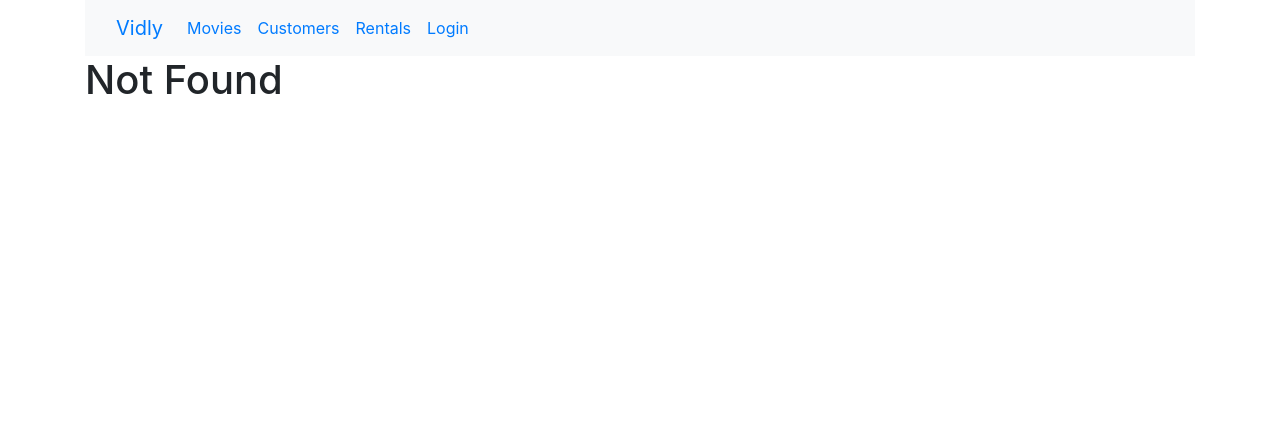
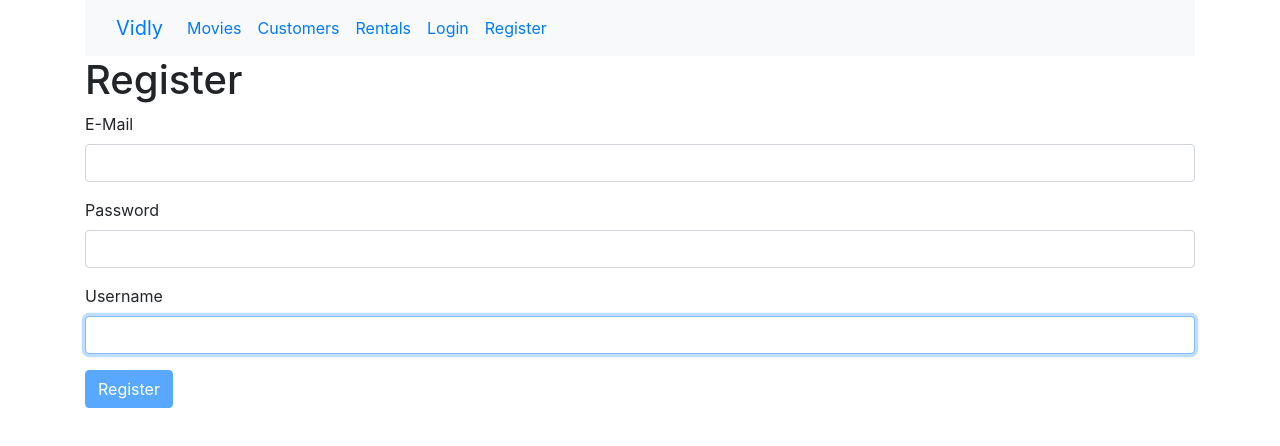
Before and after one commit to Dakapu/vidly, a React (Create React App) app: page /register in a window 1280 px wide. Before the commit this address had no page. Shown: the top 446 px of the page. Built offline with nearby package versions, Linux system fonts and the light colour scheme.

Commit message:
implement registering users

```diff
--- a/src/App.js
+++ b/src/App.js
@@ -7,6 +7,7 @@ import NotFound from "./components/not-found";
 import MovieDetails from "./components/moviedetail";
 import NavBar from "./components/common/navbar";
 import LoginForm from "./components/loginForm";
+import RegisterForm from "./components/registerForm";
 import "./App.css";
 
 class App extends Component {
@@ -16,6 +17,7 @@ class App extends Component {
         <NavBar />
         <Routes>
           <Route path="/login" element={<LoginForm />} />
+          <Route path="/register" element={<RegisterForm />} />
           <Route path="/movies">
             <Route path=":id" element={<MovieDetails />} />
             <Route path="" element={<Movies />} />
--- a/src/components/common/navbar.jsx
+++ b/src/components/common/navbar.jsx
@@ -34,6 +34,9 @@ const NavBar = () => {
             <NavLink className="nav-item nav-link" to="/login">
               Login
             </NavLink>
+            <NavLink className="nav-item nav-link" to="/register">
+              Register
+            </NavLink>
           </div>
         </div>
       </div>
--- /dev/null
+++ b/src/components/registerForm.jsx
@@ -0,0 +1,36 @@
+import React, { Component } from "react";
+import Form from "./common/form";
+import Joi from "joi-browser";
+
+class RegisterForm extends Form {
+  state = {
+    data: { email: "", password: "", username: "" },
+    errors: {},
+  };
+
+  schema = {
+    email: Joi.string().required().email().label("E-Mail"),
+    password: Joi.string().required().min(5).label("Password"),
+    username: Joi.string().required().label("Username"),
+  };
+
+  doSubmit = () => {
+    console.log("Submitted!");
+  };
+
+  render() {
+    return (
+      <React.Fragment>
+        <h1>Register</h1>
+        <form onSubmit={this.handleSubmit}>
+          {this.renderInput("email", "E-Mail")}
+          {this.renderInput("password", "Password", "password")}
+          {this.renderInput("username", "Username")}
+          {this.renderButton("Register")}
+        </form>
+      </React.Fragment>
+    );
+  }
+}
+
+export default RegisterForm;
```
